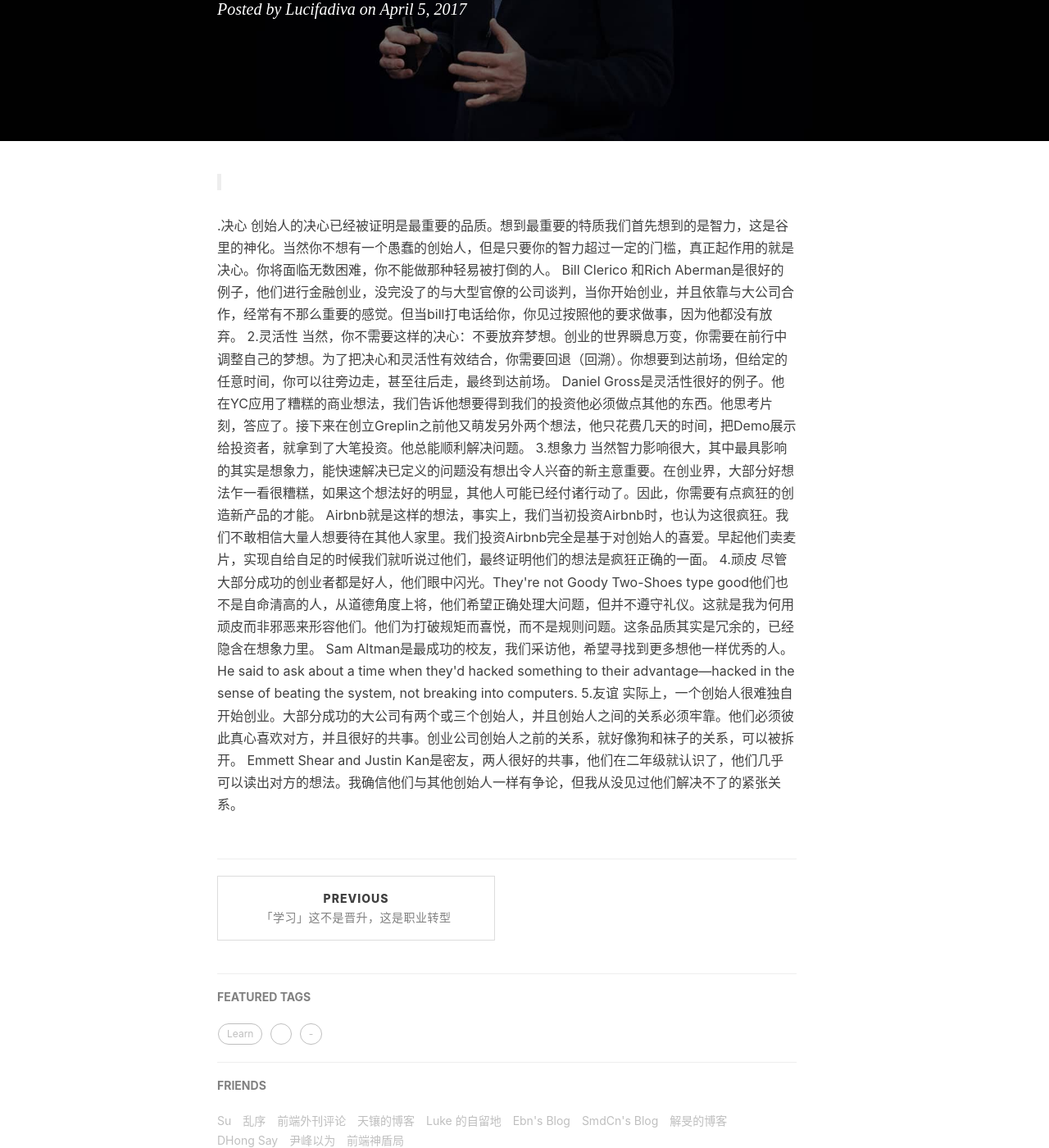
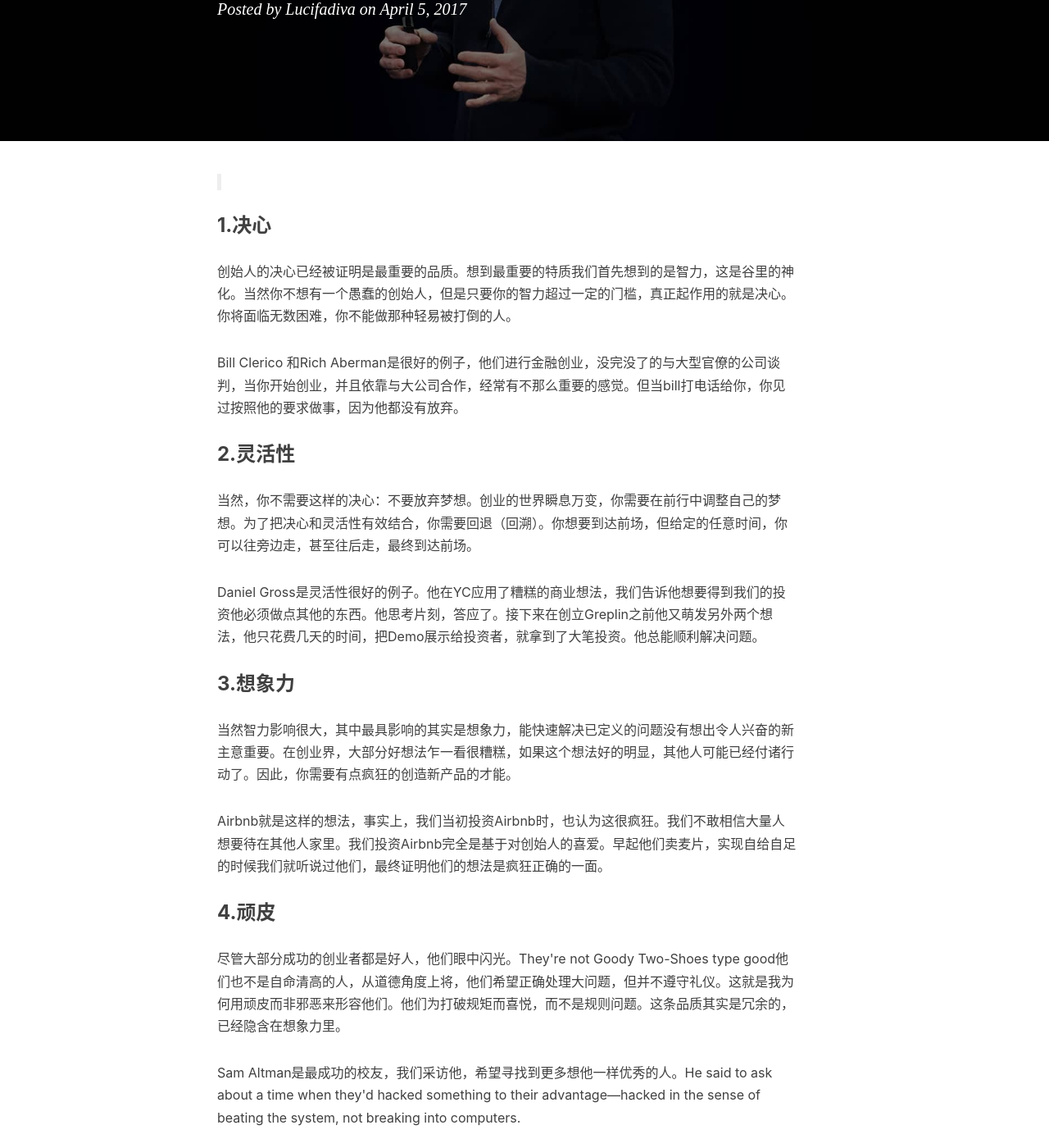
Before and after one commit to LucifaDva/lucifadva.github.com, a Jekyll site: the page built from _posts/2017-04-06-founders-quility-2017.markdown, in a window 1280 px wide and 1400 px high, scrolled down 351 px. Shown: the whole window at 82% size. Built offline with Jekyll 4.4.1, drawn with Linux system fonts in a browser that asks for light colours; nearby versions of some CDN libraries; comment, search, counter and statistics services are not loaded; some of the changed text lies outside the part shown.

Commit message:
Update 2017-04-06-founders-quility-2017.markdown

```diff
--- a/_posts/2017-04-06-founders-quility-2017.markdown
+++ b/_posts/2017-04-06-founders-quility-2017.markdown
@@ -13,23 +13,23 @@ tags:
 
 
 <div>
- <p>.决心
-     创始人的决心已经被证明是最重要的品质。想到最重要的特质我们首先想到的是智力，这是谷里的神化。当然你不想有一个愚蠢的创始人，但是只要你的智力超过一定的门槛，真正起作用的就是决心。你将面临无数困难，你不能做那种轻易被打倒的人。
-     Bill Clerico 和Rich Aberman是很好的例子，他们进行金融创业，没完没了的与大型官僚的公司谈判，当你开始创业，并且依靠与大公司合作，经常有不那么重要的感觉。但当bill打电话给你，你见过按照他的要求做事，因为他都没有放弃。
+ <h3>1.决心</h3>
+     <p>创始人的决心已经被证明是最重要的品质。想到最重要的特质我们首先想到的是智力，这是谷里的神化。当然你不想有一个愚蠢的创始人，但是只要你的智力超过一定的门槛，真正起作用的就是决心。你将面临无数困难，你不能做那种轻易被打倒的人。</p>
+     <p>Bill Clerico 和Rich Aberman是很好的例子，他们进行金融创业，没完没了的与大型官僚的公司谈判，当你开始创业，并且依靠与大公司合作，经常有不那么重要的感觉。但当bill打电话给你，你见过按照他的要求做事，因为他都没有放弃。</p>
 
-2.灵活性
-     当然，你不需要这样的决心：不要放弃梦想。创业的世界瞬息万变，你需要在前行中调整自己的梦想。为了把决心和灵活性有效结合，你需要回退（回溯）。你想要到达前场，但给定的任意时间，你可以往旁边走，甚至往后走，最终到达前场。
-     Daniel Gross是灵活性很好的例子。他在YC应用了糟糕的商业想法，我们告诉他想要得到我们的投资他必须做点其他的东西。他思考片刻，答应了。接下来在创立Greplin之前他又萌发另外两个想法，他只花费几天的时间，把Demo展示给投资者，就拿到了大笔投资。他总能顺利解决问题。
+<h3>2.灵活性</h3>
+     <p>当然，你不需要这样的决心：不要放弃梦想。创业的世界瞬息万变，你需要在前行中调整自己的梦想。为了把决心和灵活性有效结合，你需要回退（回溯）。你想要到达前场，但给定的任意时间，你可以往旁边走，甚至往后走，最终到达前场。</p>
+     <p>Daniel Gross是灵活性很好的例子。他在YC应用了糟糕的商业想法，我们告诉他想要得到我们的投资他必须做点其他的东西。他思考片刻，答应了。接下来在创立Greplin之前他又萌发另外两个想法，他只花费几天的时间，把Demo展示给投资者，就拿到了大笔投资。他总能顺利解决问题。</p>
 
-3.想象力
-     当然智力影响很大，其中最具影响的其实是想象力，能快速解决已定义的问题没有想出令人兴奋的新主意重要。在创业界，大部分好想法乍一看很糟糕，如果这个想法好的明显，其他人可能已经付诸行动了。因此，你需要有点疯狂的创造新产品的才能。
-     Airbnb就是这样的想法，事实上，我们当初投资Airbnb时，也认为这很疯狂。我们不敢相信大量人想要待在其他人家里。我们投资Airbnb完全是基于对创始人的喜爱。早起他们卖麦片，实现自给自足的时候我们就听说过他们，最终证明他们的想法是疯狂正确的一面。
+<h3>3.想象力</h3>
+     <p>当然智力影响很大，其中最具影响的其实是想象力，能快速解决已定义的问题没有想出令人兴奋的新主意重要。在创业界，大部分好想法乍一看很糟糕，如果这个想法好的明显，其他人可能已经付诸行动了。因此，你需要有点疯狂的创造新产品的才能。</p>
+     <p>Airbnb就是这样的想法，事实上，我们当初投资Airbnb时，也认为这很疯狂。我们不敢相信大量人想要待在其他人家里。我们投资Airbnb完全是基于对创始人的喜爱。早起他们卖麦片，实现自给自足的时候我们就听说过他们，最终证明他们的想法是疯狂正确的一面。</p>
 
-4.顽皮
-     尽管大部分成功的创业者都是好人，他们眼中闪光。They're not Goody Two-Shoes type good他们也不是自命清高的人，从道德角度上将，他们希望正确处理大问题，但并不遵守礼仪。这就是我为何用顽皮而非邪恶来形容他们。他们为打破规矩而喜悦，而不是规则问题。这条品质其实是冗余的，已经隐含在想象力里。
-     Sam Altman是最成功的校友，我们采访他，希望寻找到更多想他一样优秀的人。He said to ask about a time when they'd hacked something to their advantage—hacked in the sense of beating the system, not breaking into computers.
+<h3>4.顽皮</h3>
+     <p>尽管大部分成功的创业者都是好人，他们眼中闪光。They're not Goody Two-Shoes type good他们也不是自命清高的人，从道德角度上将，他们希望正确处理大问题，但并不遵守礼仪。这就是我为何用顽皮而非邪恶来形容他们。他们为打破规矩而喜悦，而不是规则问题。这条品质其实是冗余的，已经隐含在想象力里。</p>
+     <p>Sam Altman是最成功的校友，我们采访他，希望寻找到更多想他一样优秀的人。He said to ask about a time when they'd hacked something to their advantage—hacked in the sense of beating the system, not breaking into computers.</p>
 
-5.友谊
-     实际上，一个创始人很难独自开始创业。大部分成功的大公司有两个或三个创始人，并且创始人之间的关系必须牢靠。他们必须彼此真心喜欢对方，并且很好的共事。创业公司创始人之前的关系，就好像狗和袜子的关系，可以被拆开。
-     Emmett Shear and Justin Kan是密友，两人很好的共事，他们在二年级就认识了，他们几乎可以读出对方的想法。我确信他们与其他创始人一样有争论，但我从没见过他们解决不了的紧张关系。</p>
+<h3>5.友谊</h3>
+     <p>实际上，一个创始人很难独自开始创业。大部分成功的大公司有两个或三个创始人，并且创始人之间的关系必须牢靠。他们必须彼此真心喜欢对方，并且很好的共事。创业公司创始人之前的关系，就好像狗和袜子的关系，可以被拆开。</p>
+     <p>Emmett Shear and Justin Kan是密友，两人很好的共事，他们在二年级就认识了，他们几乎可以读出对方的想法。我确信他们与其他创始人一样有争论，但我从没见过他们解决不了的紧张关系。</p>
 </div>
```
